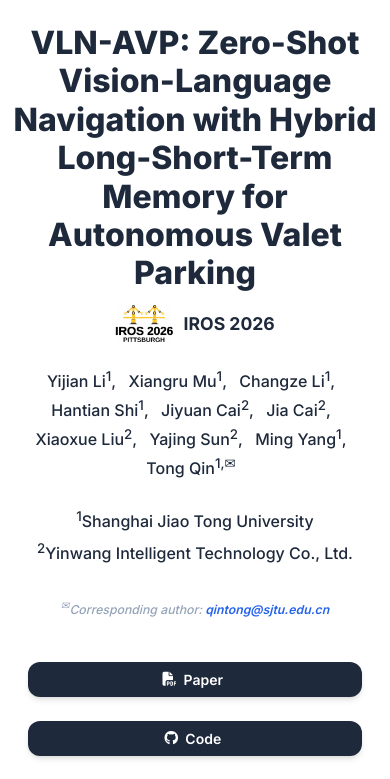
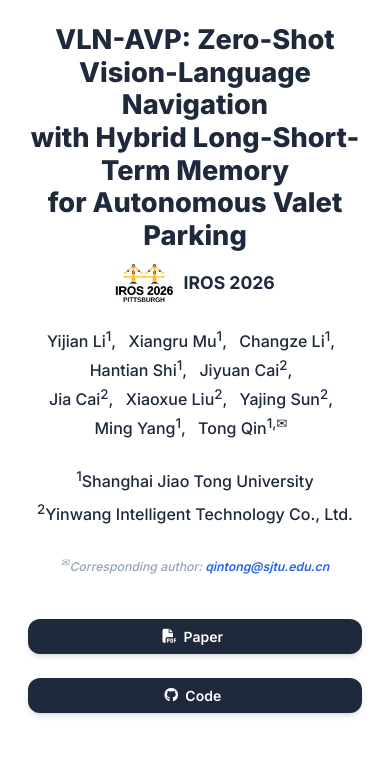
Before and after one commit to VLN-AVP/vln-avp.github.io, a plain HTML site: page index.html in a window 390 px wide. Shown: the top 779 px of the page. Drawn offline with nearby package versions, Linux system fonts and the light colour scheme; some icons are missing.

Commit message:
Set title and author line breaks

```diff
--- a/index.html
+++ b/index.html
@@ -160,8 +160,11 @@
         <div class="container is-max-desktop">
           <div class="columns is-centered">
             <div class="column has-text-centered">
-              <h1 class="title is-1 publication-title">VLN-AVP: Zero-Shot Vision-Language Navigation with Hybrid
-                Long-Short-Term Memory for Autonomous Valet Parking</h1>
+              <h1 class="title is-1 publication-title">
+                <span class="publication-title-line">VLN-AVP: Zero-Shot Vision-Language Navigation</span>
+                <span class="publication-title-line">with Hybrid Long-Short-Term Memory</span>
+                <span class="publication-title-line">for Autonomous Valet Parking</span>
+              </h1>
               <div class="conference-badge" aria-label="IROS 2026">
                 <img class="conference-logo" src="iros26logo.webp" alt="">
                 <span>IROS 2026</span>
@@ -172,6 +175,7 @@
                 <span class="author-block">Changze Li<sup>1</sup>,</span>
                 <span class="author-block">Hantian Shi<sup>1</sup>,</span>
                 <span class="author-block">Jiyuan Cai<sup>2</sup>,</span>
+                <br class="author-line-break">
                 <span class="author-block">Jia Cai<sup>2</sup>,</span>
                 <span class="author-block">Xiaoxue Liu<sup>2</sup>,</span>
                 <span class="author-block">Yajing Sun<sup>2</sup>,</span>
@@ -179,9 +183,11 @@
                 <span class="author-block">Tong Qin<sup>1,&#9993;</sup></span>
               </div>
 
-              <div class="is-size-5 publication-authors">
-                <div class="affiliation-line"><sup>1</sup>Shanghai Jiao Tong University</div>
-                <div class="affiliation-line"><sup>2</sup>Yinwang Intelligent Technology Co., Ltd.</div>
+              <div class="is-size-5 publication-authors publication-affiliations">
+                <div class="affiliation-row">
+                  <span><sup>1</sup>Shanghai Jiao Tong University</span>
+                  <span><sup>2</sup>Yinwang Intelligent Technology Co., Ltd.</span>
+                </div>
                 <span class="eql-cntrb"><small><br><sup>&#9993;</sup>Corresponding author:
                     <a href="mailto:qintong@sjtu.edu.cn">qintong@sjtu.edu.cn</a></small></span>
               </div>
--- a/static/css/index.css
+++ b/static/css/index.css
@@ -164,11 +164,16 @@ body {
 /* Publication Content Styling */
 .publication-title {
     font-family: 'Inter', sans-serif !important;
-    font-size: 2.65rem !important;
+    font-size: 2.3rem !important;
     font-weight: 800 !important;
     color: var(--text-primary) !important;
     margin-bottom: 2rem !important;
     line-height: 1.15 !important;
+}
+
+.publication-title-line {
+  display: block;
+  white-space: nowrap;
 }
 
 .publication-banner {
@@ -254,9 +259,16 @@ body {
   margin-right: 0.5rem;
 }
 
-.affiliation-line {
-  display: block;
-  margin-bottom: 0.2rem;
+.publication-affiliations {
+  font-size: 0.92rem !important;
+}
+
+.affiliation-row {
+  display: flex;
+  flex-wrap: nowrap;
+  align-items: center;
+  justify-content: center;
+  gap: 1.25rem;
 }
 
 .publication-banner img {
@@ -663,13 +675,22 @@ code {
   }
 
   .publication-title {
-    font-size: 2.5rem !important;
+    font-size: 2rem !important;
     line-height: 1.2 !important;
     margin-bottom: 1.5rem !important;
   }
 
+  .publication-title-line {
+    white-space: normal;
+  }
+
   .publication-authors {
     font-size: 1rem !important;
+  }
+
+  .affiliation-row {
+    flex-wrap: wrap;
+    gap: 0.25rem 1rem;
   }
 
   .button {
@@ -712,7 +733,7 @@ code {
 
 @media screen and (max-width: 480px) {
   .publication-title {
-    font-size: 2rem !important;
+    font-size: 1.7rem !important;
   }
 
   .hero-body {
@@ -757,6 +778,10 @@ code {
 
 /* Tablet Responsive */
 @media screen and (min-width: 769px) and (max-width: 1024px) {
+  .publication-title {
+    font-size: 1.9rem !important;
+  }
+
   .hero-body {
     padding: 3rem 2rem;
   }
```
